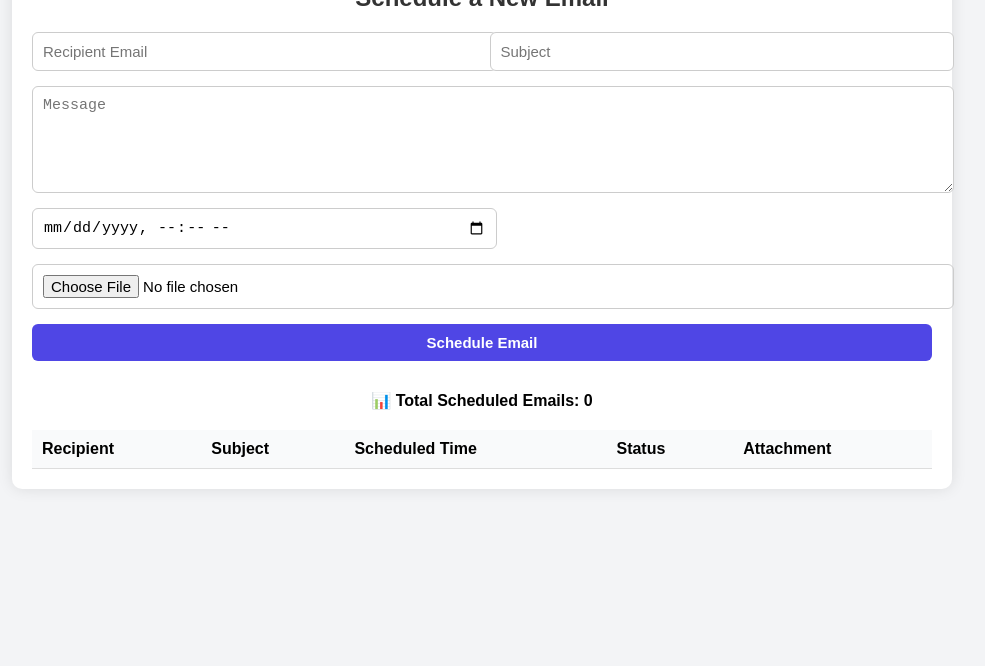
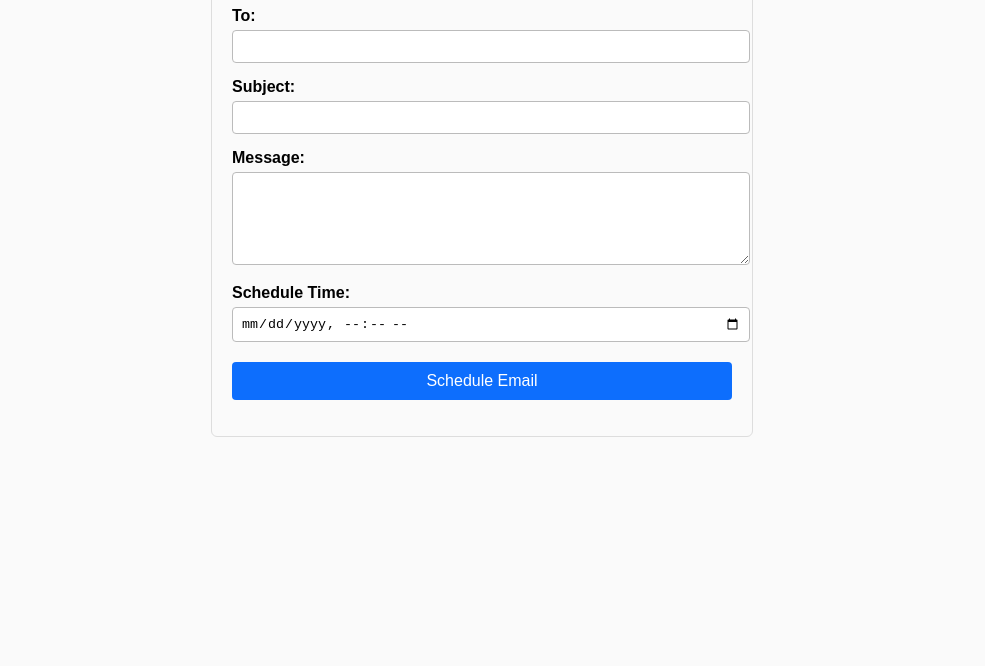
Before and after one commit to Cliff5565/email-scheduler, a website: page schedule.html in a window 1280 px wide. Shown: the part 134-800 px from the top of the page, without its empty margins (158-1143 px from the left). Drawn offline with Linux system fonts and the light colour scheme; no server answers.

Commit message:
Update schedule.html

```diff
--- a/schedule.html
+++ b/schedule.html
@@ -2,147 +2,105 @@
 <html lang="en">
 <head>
   <meta charset="UTF-8">
-  <title>Email Scheduler Dashboard</title>
+  <title>Email Scheduler</title>
   <meta name="viewport" content="width=device-width, initial-scale=1.0">
-
   <style>
     body {
       font-family: Arial, sans-serif;
-      margin: 0; padding: 20px;
-      background: #f3f4f6;
+      max-width: 500px;
+      margin: 40px auto;
+      padding: 20px;
+      border: 1px solid #ddd;
+      border-radius: 6px;
+      background: #fafafa;
     }
-    .container {
-      max-width: 900px; margin: auto;
-      background: white; padding: 20px;
-      box-shadow: 0 0 15px rgba(0,0,0,0.1);
-      border-radius: 10px;
-    }
-    h1, h2 {
+    h1 {
       text-align: center;
-      margin-bottom: 20px;
       color: #333;
     }
-    form {
-      display: grid;
-      grid-template-columns: 1fr 1fr;
-      gap: 15px;
-      margin-bottom: 30px;
+    label {
+      display: block;
+      margin-top: 15px;
+      font-weight: bold;
     }
-    textarea, .full {
-      grid-column: span 2;
-    }
-    input, textarea, button {
-      width: 100%; padding: 10px;
-      border: 1px solid #ccc;
-      border-radius: 6px;
-      font-size: 15px;
+    input, textarea {
+      width: 100%;
+      padding: 8px;
+      margin-top: 5px;
+      border: 1px solid #bbb;
+      border-radius: 4px;
     }
     button {
-      background: #4f46e5; color: white;
-      border: none; cursor: pointer;
-      font-weight: bold;
-      transition: background 0.2s;
+      margin-top: 20px;
+      padding: 10px;
+      width: 100%;
+      background-color: #0d6efd;
+      color: white;
+      border: none;
+      border-radius: 4px;
+      font-size: 16px;
+      cursor: pointer;
     }
     button:hover {
-      background: #3730a3;
+      background-color: #0b5ed7;
     }
-    #stats {
-      margin-bottom: 20px;
-      text-align: center;
+    #result {
+      margin-top: 15px;
       font-weight: bold;
     }
-    table {
-      width: 100%;
-      border-collapse: collapse;
-    }
-    th, td {
-      padding: 10px; border-bottom: 1px solid #ddd;
-      text-align: left;
-    }
-    th {
-      background: #f9fafb;
-    }
-    tr:hover {
-      background: #f3f4f6;
-    }
-    .status-scheduled { color: orange; }
-    .status-sent { color: green; }
   </style>
 </head>
 <body>
-  <div class="container">
-    <h1>Email Scheduler Dashboard</h1>
+  <h1>Email Scheduler</h1>
 
-    <!-- Schedule Form -->
-    <h2>Schedule a New Email</h2>
-    <form id="emailForm" enctype="multipart/form-data">
-      <input type="email" id="to" name="to" placeholder="Recipient Email" required>
-      <input type="text" id="subject" name="subject" placeholder="Subject" required>
-      <textarea id="text" name="message" placeholder="Message" rows="5" class="full" required></textarea>
-      <input type="datetime-local" id="dateTime" name="scheduleTime" required>
-      <input type="file" id="attachment" name="attachment" class="full">
-      <button type="submit" class="full">Schedule Email</button>
-    </form>
+  <form id="emailForm">
+    <label>
+      To:
+      <input type="email" name="to" required>
+    </label>
 
-    <!-- Stats -->
-    <div id="stats">📊 Total Scheduled Emails: <span id="count">0</span></div>
+    <label>
+      Subject:
+      <input type="text" name="subject" required>
+    </label>
 
-    <!-- Emails Table -->
-    <table>
-      <thead>
-        <tr>
-          <th>Recipient</th>
-          <th>Subject</th>
-          <th>Scheduled Time</th>
-          <th>Status</th>
-          <th>Attachment</th>
-        </tr>
-      </thead>
-      <tbody id="emailList"></tbody>
-    </table>
-  </div>
+    <label>
+      Message:
+      <textarea name="message" rows="5" required></textarea>
+    </label>
+
+    <label>
+      Schedule Time:
+      <input type="datetime-local" name="scheduleTime" required>
+    </label>
+
+    <button type="submit">Schedule Email</button>
+  </form>
+
+  <p id="result"></p>
 
   <script>
-    const API_URL = "http://localhost:3000"; // change to your backend host
+    const form = document.getElementById("emailForm");
+    const result = document.getElementById("result");
 
-    async function loadSchedules() {
-      const res = await fetch(API_URL + "/schedules", { credentials: "include" });
-      const data = await res.json();
-
-      const emailList = document.getElementById("emailList");
-      emailList.innerHTML = "";
-      data.forEach(email => {
-        const row = document.createElement("tr");
-        row.innerHTML = `
-          <td>${email.to}</td>
-          <td>${email.subject}</td>
-          <td>${new Date(email.dateTime).toLocaleString()}</td>
-          <td class="status-${email.status.toLowerCase()}">${email.status}</td>
-          <td>${email.attachment ? `<a href="${API_URL}/uploads/${email.attachment}" target="_blank">View</a>` : "-"}</td>
-        `;
-        emailList.appendChild(row);
-      });
-
-      document.getElementById("count").innerText = data.length;
-    }
-
-    document.getElementById("emailForm").addEventListener("submit", async (e) => {
+    form.addEventListener("submit", async (e) => {
       e.preventDefault();
 
-      const formData = new FormData(e.target);
-
-      const res = await fetch(API_URL + "/schedule", {
-        method: "POST",
-        body: formData,
-        credentials: "include"
-      });
-
-      const result = await res.text();
-      alert(result);
-      loadSchedules(); // refresh table
+      const data = Object.fromEntries(new FormData(form).entries());
+      try {
+        const res = await fetch("/schedule", {
+          method: "POST",
+          headers: { "Content-Type": "application/json" },
+          body: JSON.stringify(data)
+        });
+        const msg = await res.text();
+        result.textContent = msg;
+        result.style.color = res.ok ? "green" : "red";
+      } catch (err) {
+        result.textContent = "❌ Failed to contact server";
+        result.style.color = "red";
+      }
     });
-
-    loadSchedules();
   </script>
 </body>
 </html>
```
